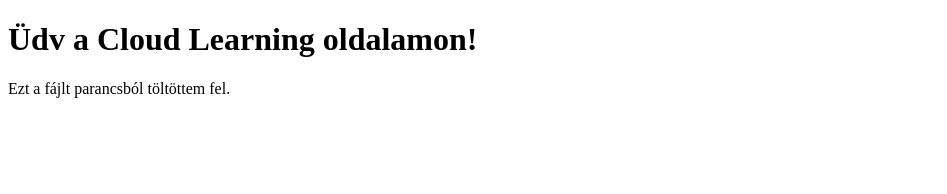
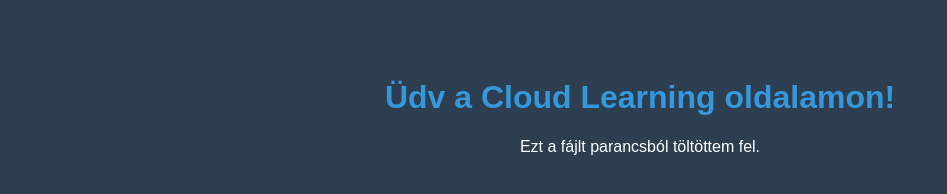
Before and after one commit to DOnkcmyk/cloud-learning, a plain HTML site: page index.html in a window 1280 px wide. Shown: the whole page, without its empty margins (0-947 px from the left). Drawn offline with Linux system fonts and the light colour scheme.

Commit message:
Weboldal stilus javitva

```diff
--- a/index.html
+++ b/index.html
@@ -1,5 +1,12 @@
 <!DOCTYPE html>
 <html>
+    <head>
+        <style>
+            body {background-color: #2c3e50; color: white; font-family:
+                 sans-serif; text-align: center;padding-top: 50px; }
+            h1 {color: #3498db; }
+        </style>
+    </head>
     <body>
         <h1> Üdv a Cloud Learning oldalamon!</h1>
     <p>Ezt a fájlt parancsból töltöttem fel.</p>
```
